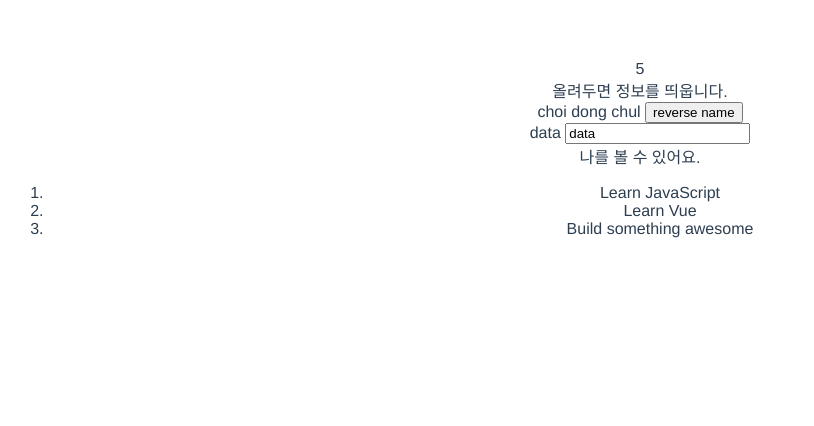
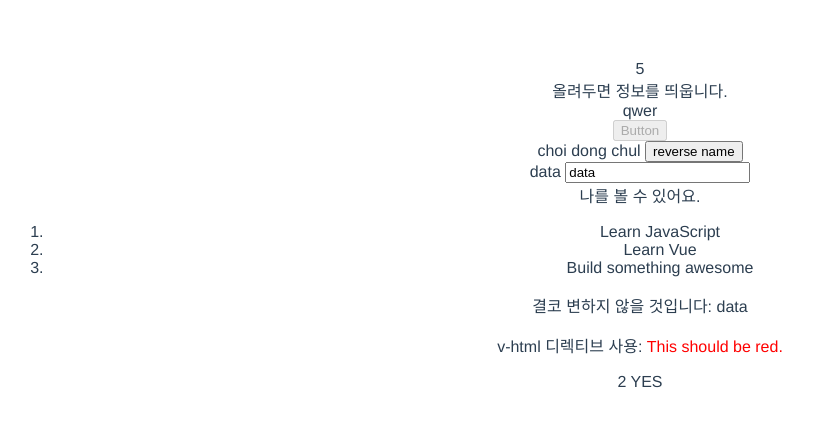
Before and after one commit to dc-choi/Vue.js_study, a Vue app: page / in a window 1280 px wide. Shown: the top 426 px of the page, without its empty margins (0-814 px from the left). Built offline with nearby package versions, Linux system fonts and the light colour scheme.

Commit message:
vue 3 튜토리얼: 템플릿 진행중

```diff
--- a/src/components/HelloWorld.vue
+++ b/src/components/HelloWorld.vue
@@ -1,10 +1,19 @@
 <template>
   <div class="hello">
+    <!--
+      문자열 보간법 {{}}
+      이중 중괄호는 데이터를 HTML이 아닌 일반 텍스트로 해석합니다.
+      웹사이트에서 임의의 HTML을 동적으로 렌더링하면 XSS 취약점으로 쉽게 이어질 수 있고 이는 매우 위험할 소지가 있습니다.
+      HTML 보간법은 반드시 신뢰할 수 있는 콘텐츠에서만 사용하고 사용자가 제공한 콘텐츠에서는 절대 사용하면 안 됩니다.
+      이중 중괄호는 HTML 속성에 사용할 수 없습니다. 대신 v-bind 디렉티브를 사용하세요.
+    -->
     <div>
       {{ count }}
     </div>
     <div>
       <span v-bind:title="messege">올려두면 정보를 띄웁니다.</span>
+      <div v-bind:id="dynamicId">qwer</div>
+      <button v-bind:disabled="isButtonDisabled">Button</button>
     </div>
     <div>
       {{ name }}
@@ -27,6 +36,17 @@
     <div>
       {{ msg }}
     </div>
+    <div>
+      <span v-once>결코 변하지 않을 것입니다: {{ data }}</span>
+    </div>
+    <div>
+      <p>v-html 디렉티브 사용: <span v-html="rawHtml"></span></p>
+    </div>
+    <!-- {{}} 안에 JS 표현식으로 사용 가능 -->
+    <div>
+      {{ number + 1 }}
+      {{ ok ? "YES" : "NO" }}
+    </div>
   </div>
 </template>
 
@@ -48,6 +68,11 @@
         { text: "Learn Vue" },
         { text: "Build something awesome" },
       ],
+      rawHtml: `<span style="color: red">This should be red.</span>`,
+      dynamicId: `hi`,
+      isButtonDisabled: true, // null, undefined
+      number: 1,
+      ok: true,
     };
   },
   methods: {
@@ -65,7 +90,7 @@
 
 <!-- Add "scoped" attribute to limit CSS to this component only -->
 <style scoped>
-div {
-  scroll-margin: unset;
+.hello {
+  margin: auto;
 }
 </style>
```
